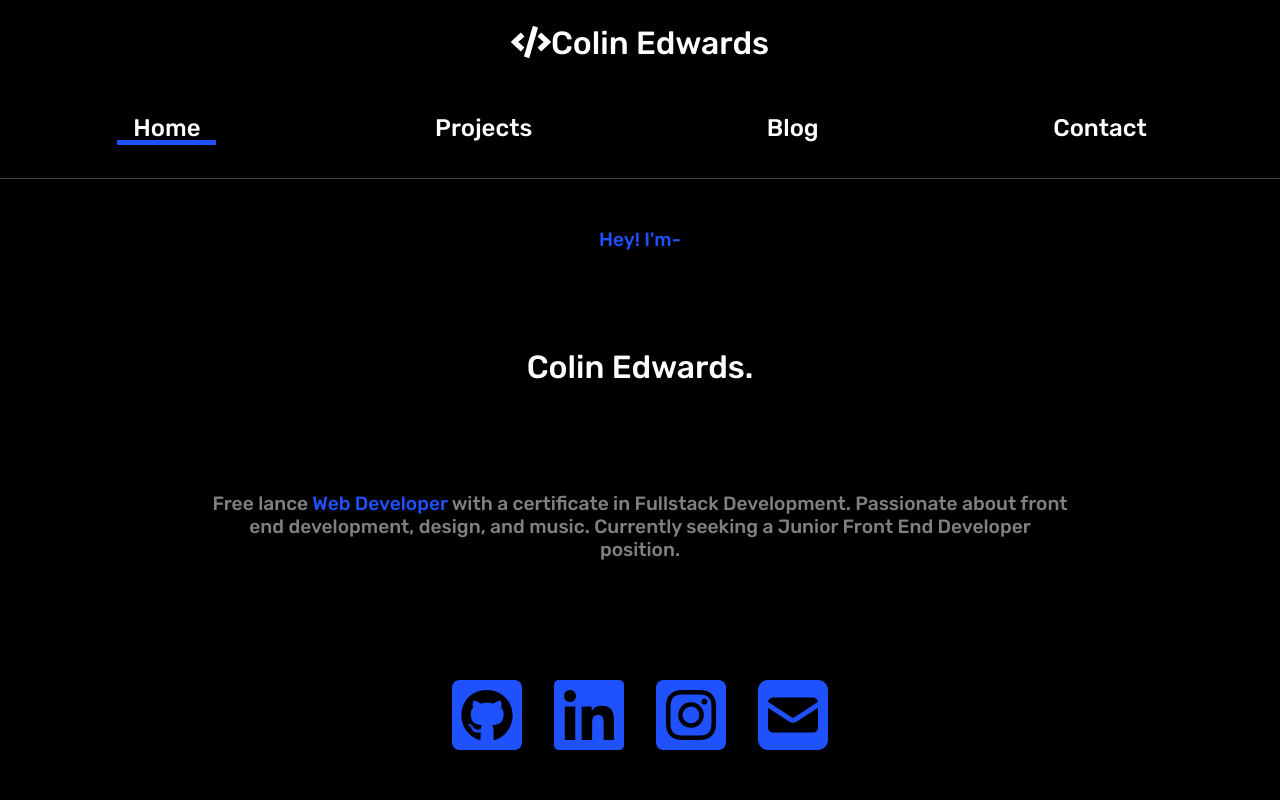
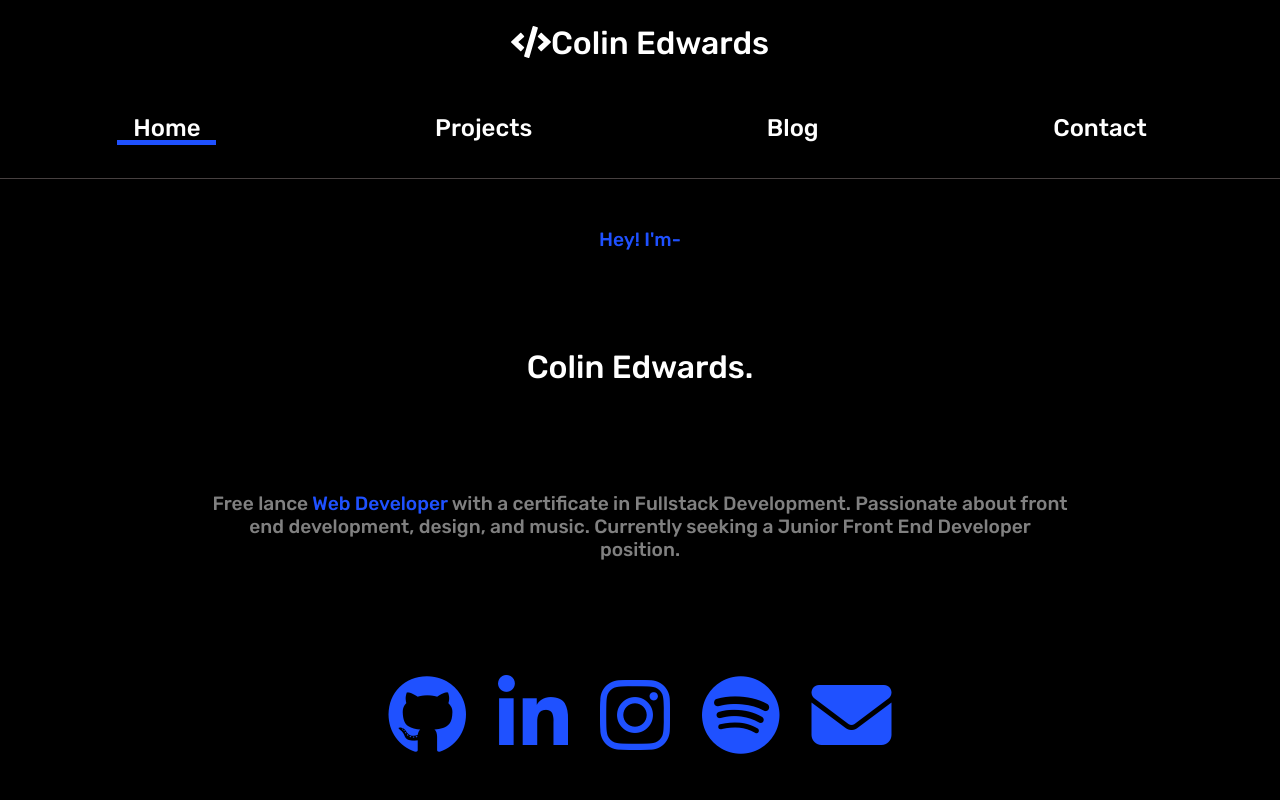
Before and after one commit to ColinJhEdwards/react-portfolio, a React (Create React App) app: page / in a window 1280 px wide. Shown: the top 800 px of the page. Built offline with nearby package versions, Linux system fonts and the light colour scheme.

Commit message:
added spotify account to links on homepage cause why not, changed icon styles as well

```diff
--- a/src/pages/Home.js
+++ b/src/pages/Home.js
@@ -38,24 +38,31 @@ const Home = () => {
                 target="_blank"
                 rel="noreferrer"
               >
-                <i className="fab fa-github-square"></i>
+                <i class="fa-brands fa-github"></i>
               </a>
               <a
                 href="https://www.linkedin.com/in/colin-edwards-9a313a140/"
                 target="_blank"
                 rel="noreferrer"
               >
-                <i className="fab fa-linkedin"></i>
+                <i class="fa-brands fa-linkedin-in"></i>
               </a>
               <a
                 href="https://www.instagram.com/colinseecolindo/"
                 target="_blank"
                 rel="noreferrer"
               >
-                <i className="fa-brands fa-instagram-square"></i>
+                <i class="fa-brands fa-instagram"></i>
+              </a>
+              <a
+                href="https://open.spotify.com/user/colinjhedwards"
+                target="_blank"
+                rel="noreferrer"
+              >
+                <i class="fa-brands fa-spotify"></i>
               </a>
               <a href="mailto: colinjhedwards@gmail.com">
-                <i className="fas fa-envelope-square"></i>
+                <i class="fa-solid fa-envelope"></i>
               </a>
             </motion.div>
           </Hide>
```
